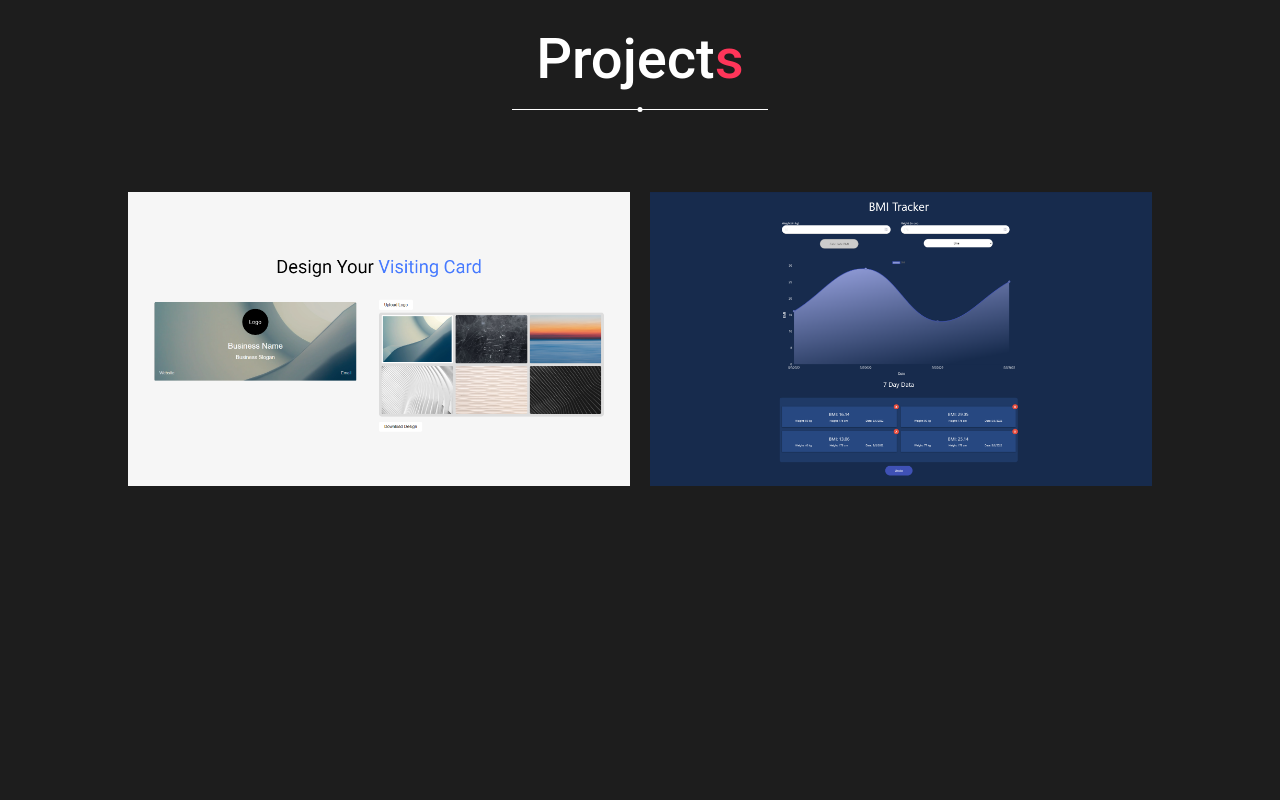
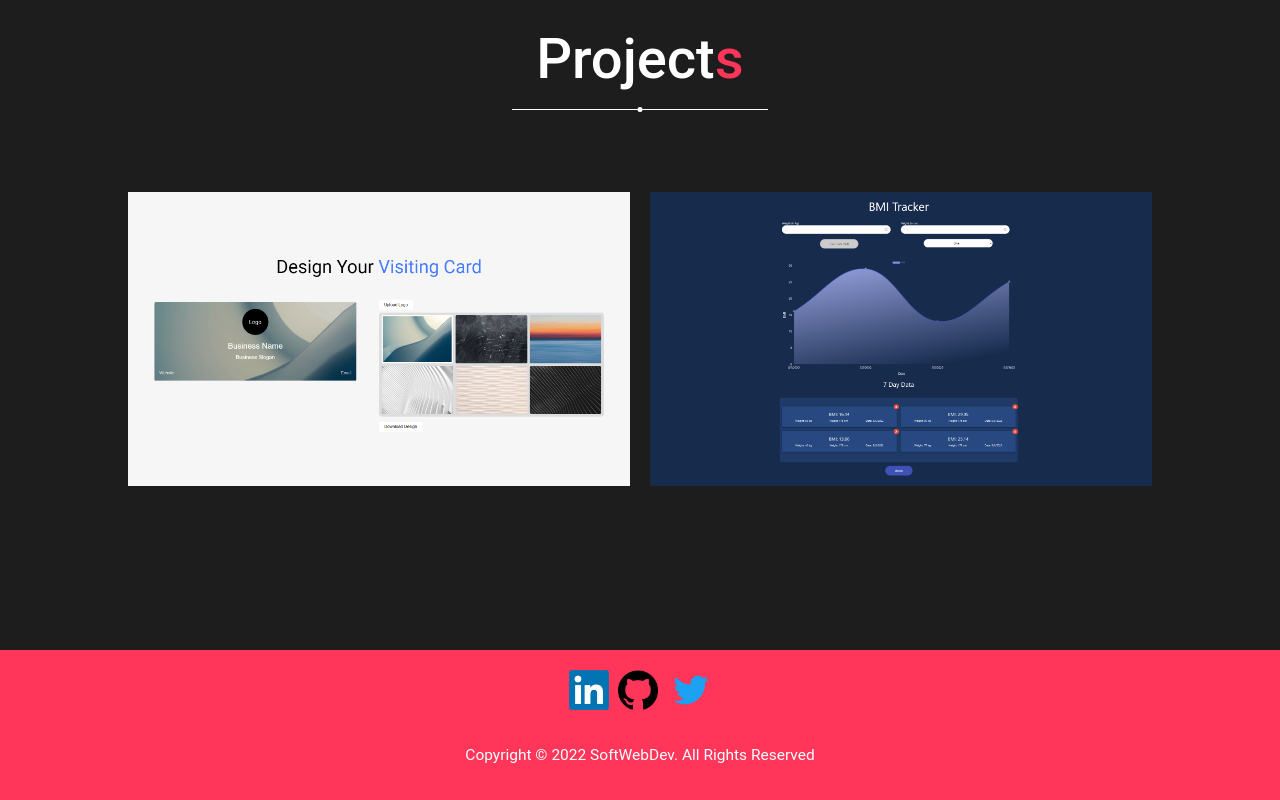
Before and after one commit to softwebdev05/portfolio-website, a website: page index.html in a window 1280 px wide. Shown: the part 2428-3228 px from the top of the page. Before the commit the page ends 3078 px from the top, so only its background shows below. Drawn offline with Linux system fonts and the light colour scheme.

Commit message:
created footer section

```diff
--- a/index.html
+++ b/index.html
@@ -138,6 +138,14 @@
     </div>
 </section>
 
+<!-- footer section -->
+
+<footer id="footer-section" class="footer">
+  <a href="https://www.linkedin.com/in/softwebdev05/" target="_blank"><img class="linkedin" src="img/Linkedin.png"></a>
+  <a href="https://github.com/softwebdev05" target="_blank"><img class="github" src="img/github.png"></a>
+  <a href="https://twitter.com/softwebdev05" target="_blank"><img class="twitter" src="img/twitter.png"></a>
+  <p class="copyright">Copyright © 2022 SoftWebDev. All Rights Reserved</p>
+</footer>
 
   <script src="app.js"></script>
 
--- a/style.css
+++ b/style.css
@@ -459,3 +459,60 @@ a {
 .project-card.hide{
   display: none;
 }
+
+/* footer */
+
+.footer{
+  width: 100%;
+  height: 150px;
+  text-align: center;
+  background-color: #ff3559;
+  text-transform: capitalize;
+  line-height: 30px;
+}
+
+.github{
+  margin-top: 20px;
+  padding:0px;
+  width:40px;
+  text-decoration: none;
+  margin-right: 5px;
+}
+
+.github:hover{
+  opacity: 0.7;
+}
+
+.twitter{
+  margin-top: 20px;
+  padding:0px;
+  width:40px;
+  text-decoration: none;
+  margin-left:5px;
+  margin-right:5px
+}
+
+.twitter:hover{
+  opacity: 0.7;
+}
+
+.linkedin{
+  margin-top: 20px;
+  padding:0px;
+  width:40px;
+  text-decoration: none;
+  margin-left:5px;
+  margin-right:5px
+}
+
+.linkedin:hover{
+  opacity: 0.7;
+}
+
+.copyright {
+  margin-top:20px;
+  text-align:center;
+  font-size:15.5px;
+  color:rgb(255, 255, 255);
+  margin-bottom:0;
+}
```
Also changed, not shown: img/github.png (added), img/linkedin.png (added), img/twitter.png (added).
